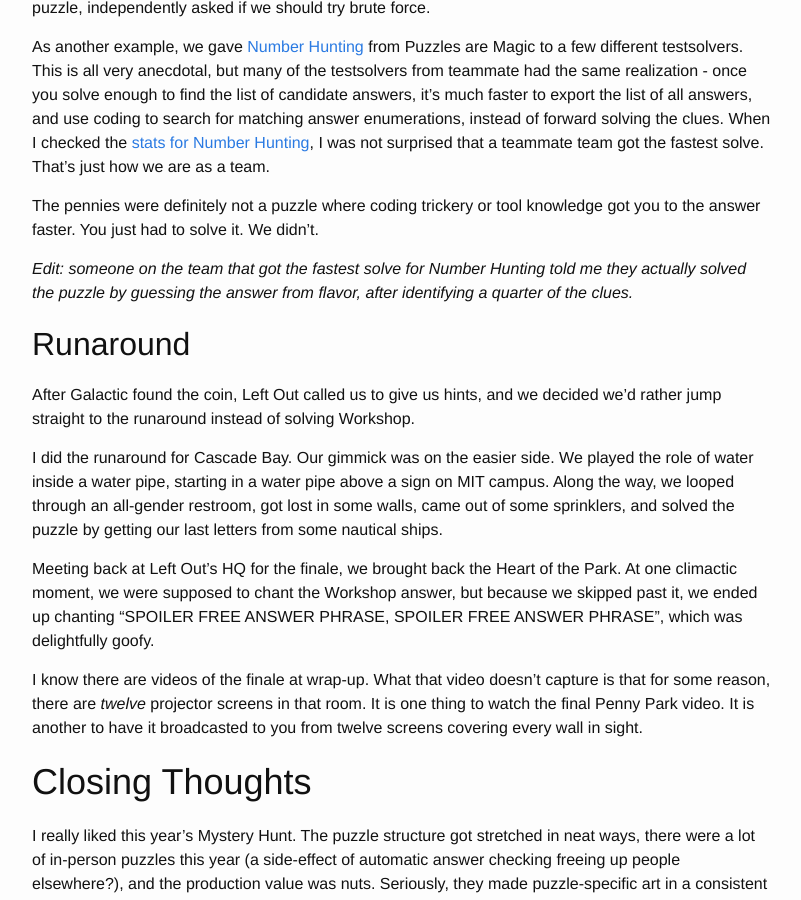
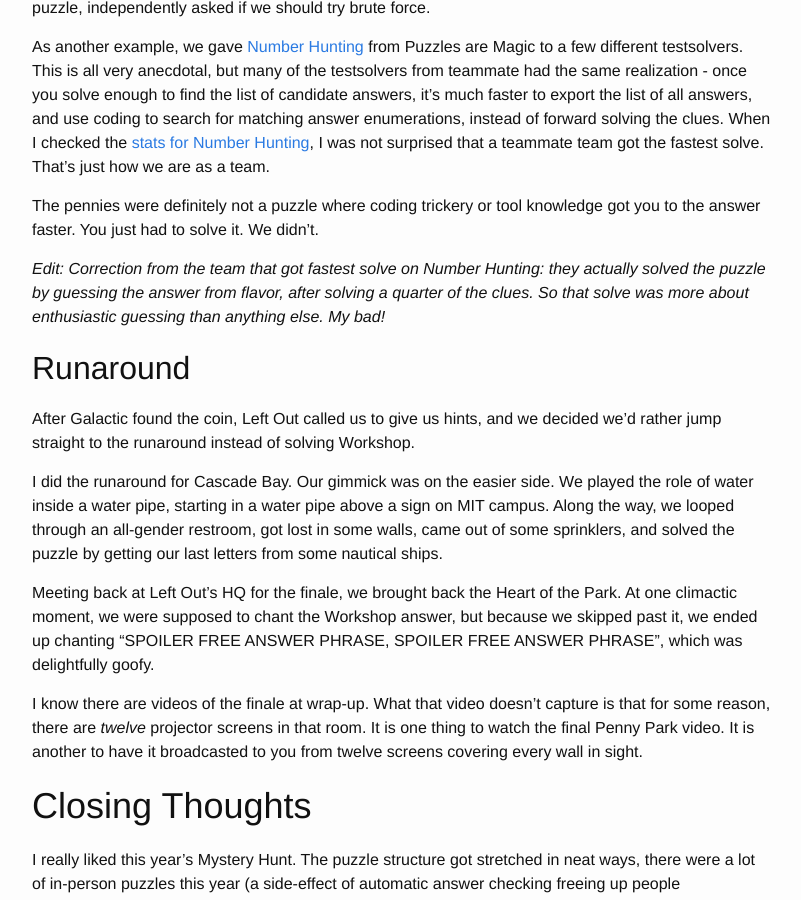
Before and after one commit to alexirpan/alexirpan.github.io, a Jekyll site: the page built from _posts/2020-02-27-mh-2020-part2.markdown, in a window 1280 px wide and 900 px high, scrolled down 17488 px. Shown: the whole window, without its empty margins (238-1039 px from the left). Built offline with Jekyll 4.4.1, drawn with Linux system fonts in a browser that asks for light colours; nearby versions of some CDN libraries.

Commit message:
Correction to correction

```diff
--- a/_posts/2020-02-27-mh-2020-part2.markdown
+++ b/_posts/2020-02-27-mh-2020-part2.markdown
@@ -807,9 +807,10 @@
 The pennies were definitely not a puzzle where coding trickery or tool knowledge
 got you to the answer faster. You just had to solve it. We didn't.
 
-*Edit: someone on the team that got the fastest solve for Number Hunting told
-me they actually solved the puzzle by guessing the answer from flavor, after
-identifying a quarter of the clues.*
+*Edit: Correction from the team that got fastest solve on Number Hunting: they
+actually solved the puzzle by guessing the answer from flavor, after solving
+a quarter of the clues. So that solve was more about enthusiastic guessing
+than anything else. My bad!*
 
 ## Runaround
 
```
